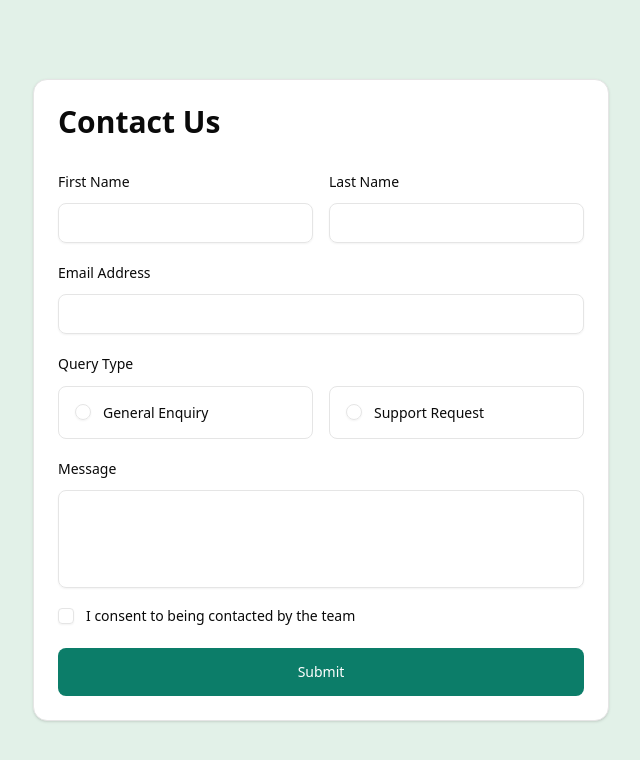
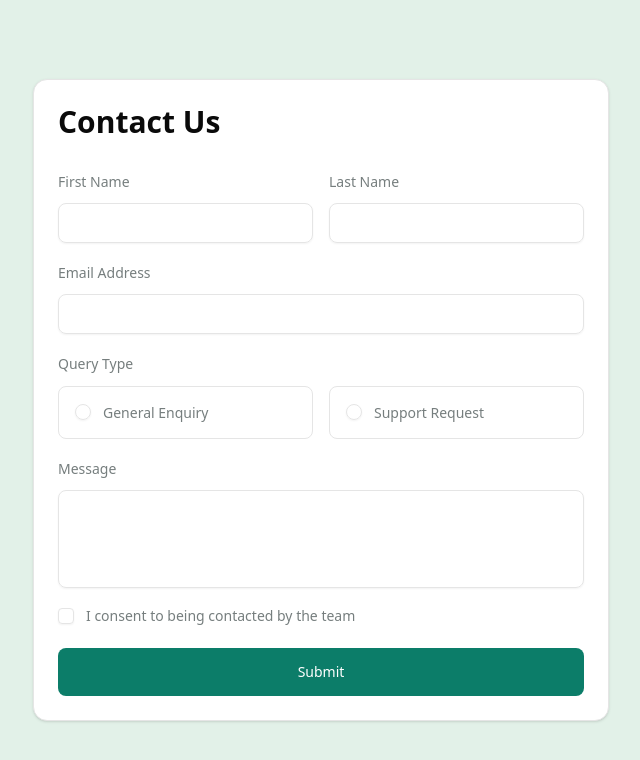
Before and after one commit to Hashir-3105/next.js-contact-form, a Next.js app: page /contact-us in a window 1280 px wide. Shown: the top 760 px of the page, without its empty margins (319-959 px from the left). Built offline with nearby package versions, Linux system fonts and the light colour scheme.

Commit message:
improve FormCheckbox and Label styling

```diff
--- a/components/form/form-checkbox.jsx
+++ b/components/form/form-checkbox.jsx
@@ -19,7 +19,9 @@ export default function FormCheckbox({ name, label, ...props }) {
               onCheckedChange={field.onChange}
               {...props}
             />
-            <Label htmlFor={name}>{label}</Label>
+            <Label className="text-input-label" htmlFor={name}>
+              {label}
+            </Label>
           </Field>
 
           {fieldState.invalid && <FieldError errors={[fieldState.error]} />}
--- a/components/ui/field.jsx
+++ b/components/ui/field.jsx
@@ -104,7 +104,7 @@ function FieldLabel({ className, ...props }) {
     <Label
       data-slot="field-label"
       className={cn(
-        "group/field-label peer/field-label flex w-fit gap-2 leading-snug group-data-[disabled=true]/field:opacity-50",
+        "group/field-label peer/field-label flex w-fit gap-2 leading-snug text-input-label group-data-[disabled=true]/field:opacity-50",
         "has-[>[data-slot=field]]:w-full has-[>[data-slot=field]]:flex-col has-[>[data-slot=field]]:rounded-md has-[>[data-slot=field]]:border [&>*]:data-[slot=field]:p-4",
         "has-data-[state=checked]:bg-primary/5 has-data-[state=checked]:border-primary dark:has-data-[state=checked]:bg-primary/10",
         className,
--- a/components/ui/label.jsx
+++ b/components/ui/label.jsx
@@ -1,23 +1,21 @@
-"use client"
+"use client";
 
-import * as React from "react"
-import { Label as LabelPrimitive } from "radix-ui"
+import * as React from "react";
+import { Label as LabelPrimitive } from "radix-ui";
 
-import { cn } from "@/lib/utils"
+import { cn } from "@/lib/utils";
 
-function Label({
-  className,
-  ...props
-}) {
+function Label({ className, ...props }) {
   return (
     <LabelPrimitive.Root
       data-slot="label"
       className={cn(
-        "flex items-center gap-2 text-sm leading-none font-medium select-none group-data-[disabled=true]:pointer-events-none group-data-[disabled=true]:opacity-50 peer-disabled:cursor-not-allowed peer-disabled:opacity-50",
-        className
+        "flex items-center gap-2 text-sm leading-none font-medium select-none text-input-label group-data-[disabled=true]:pointer-events-none group-data-[disabled=true]:opacity-50 peer-disabled:cursor-not-allowed peer-disabled:opacity-50",
+        className,
       )}
-      {...props} />
+      {...props}
+    />
   );
 }
 
-export { Label }
+export { Label };
```
